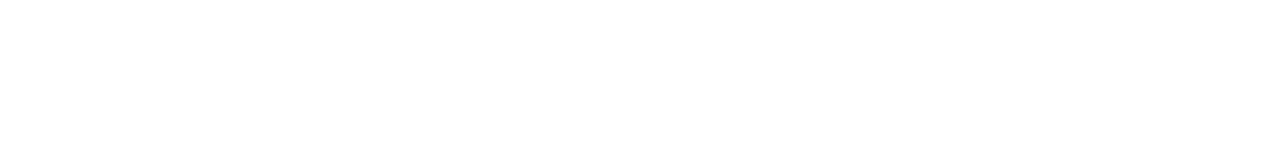
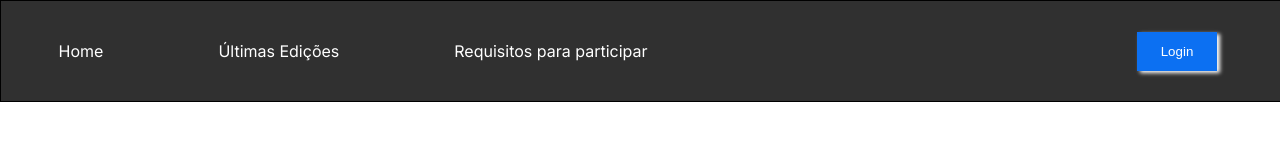
Before and after one commit to Geanderson12/bootcamp-DNC, a plain HTML site: page index.html in a window 1280 px wide. Drawn offline with Linux system fonts and the light colour scheme.

Commit message:
primeiro aquivo do meu projeto

```diff
--- a/index.html
+++ b/index.html
@@ -4,9 +4,70 @@
     <meta charset="UTF-8">
     <meta http-equiv="X-UA-Compatible" content="IE=edge">
     <meta name="viewport" content="width=device-width, initial-scale=1.0">
+    <link rel="preconnect" href="https://fonts.googleapis.com">
+    <link rel="preconnect" href="https://fonts.gstatic.com" crossorigin>
+    <link href="https://fonts.googleapis.com/css2?family=Inter:wght@400;700&display=swap" rel="stylesheet">
     <title>Camp DNC</title>
+
+<style>
+   body{
+    margin: 0;
+    padding: 0;
+   }
+
+   nav{
+    display: flex;
+   }
+
+   #menu{
+    display: flex;
+    width: 55%;
+    justify-content: space-around;
+    align-items: center;
+   }
+
+
+   #principal{
+        width: 100%;
+        height: 100px;
+        border: 1px solid black;
+        background-color: #303030;
+        justify-content: space-between;
+        align-items: center;
+    }
+
+    #principal div a{
+        font-family: 'Inter';
+        font-style: normal;
+        font-weight: 16px;
+        line-height: 30px;
+        color: #FFFFFF;
+        text-decoration: none;
+    }
+
+    #principal button{
+        margin-right: 5%;
+        width: 80px;
+        height: 39px;
+        background: #0C70F2;
+        box-shadow: 3px 2px 4px;
+        border: 0;
+        color: #FFFFFF;
+
+    }
+</style>
+
 </head>
 <body>
+    <nav id="principal">
+        <div id="menu">
+            <a href="">Home</a>
+            <a href="">Últimas Edições</a>
+            <a href="">Requisitos para participar</a>
+        </div>
+
+        <button>Login</button>
+    </nav>
 
 </body>
 </html>
```
